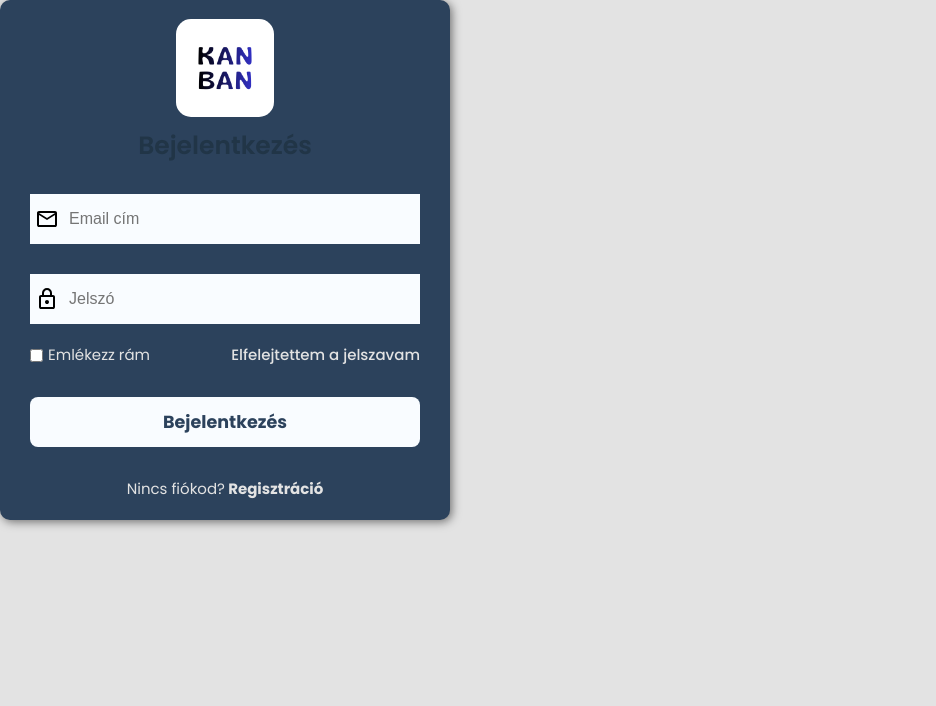
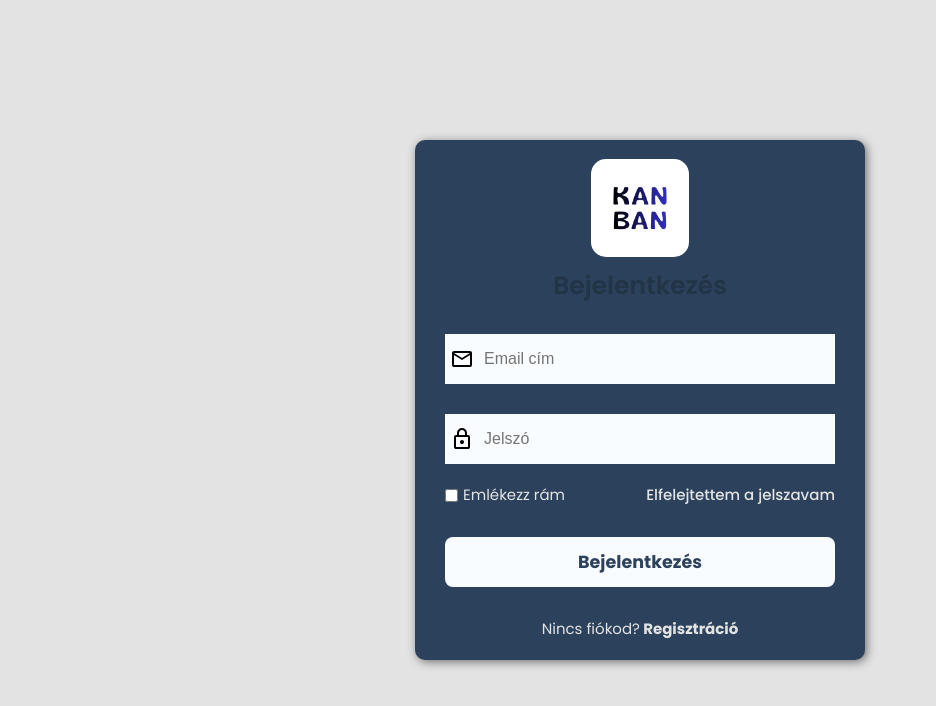
Before and after one commit to Dlevy004/kanban-webapp, a React (Vite) app in the folder frontend/: page /auth in a window 1280 px wide. Shown: the top 706 px of the page, without its empty margins (0-936 px from the left). Built offline with nearby package versions, Linux system fonts and the light colour scheme.

Commit message:
fix(styles): enhance AuthPage layout with improved flexbox structure

```diff
--- a/frontend/src/pages/AuthPage.css
+++ b/frontend/src/pages/AuthPage.css
@@ -1,3 +1,23 @@
+body {
+    background-color: var(--ternary-color);
+}
+
+#root {
+    display: flex;
+    align-items: center;
+    justify-content: center;
+    background-color: var(--ternary-color);
+    font-family: var(--secondary-font-family);
+}
+
+.auth-page-wrapper {
+    display: flex;
+    align-items: center;
+    justify-content: center;
+    width: 100%;
+    flex-grow: 1;
+}
+
 .container {
     position: relative;
     max-width: 450px;
```
